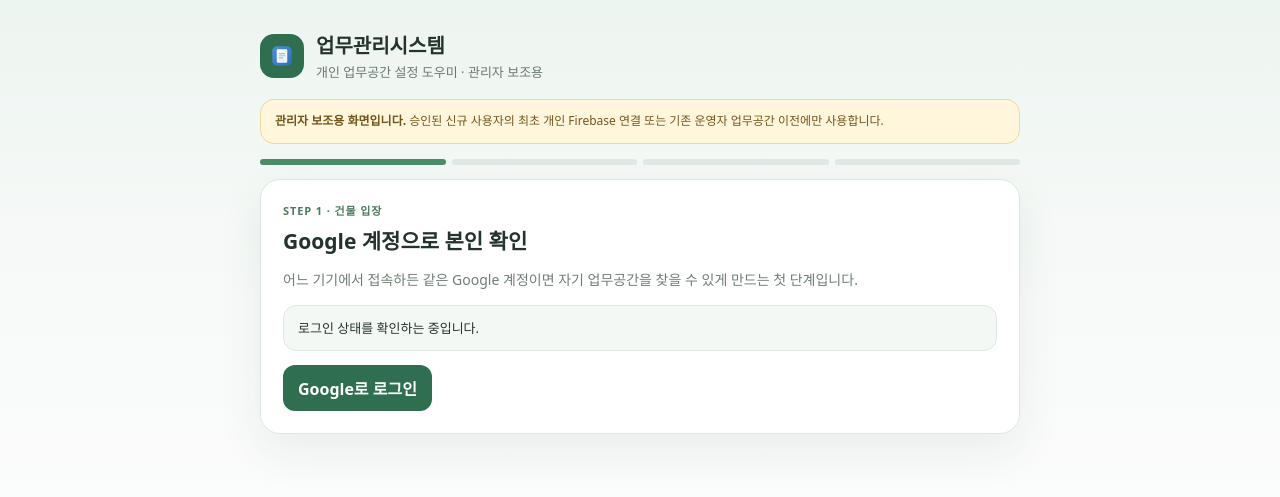
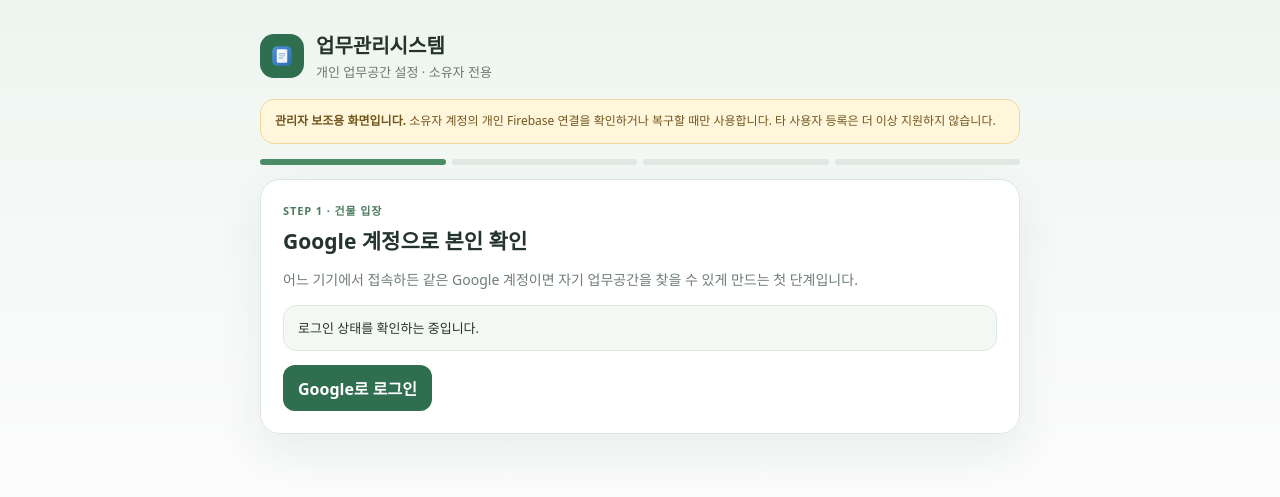
Before and after one commit to 0hoona91-sudo/work-manager-cloud, a plain HTML site: page setup.html in a window 1280 px wide. Drawn offline with Linux system fonts and the light colour scheme; no server answers.

Commit message:
Add files via upload

```diff
--- a/setup.html
+++ b/setup.html
@@ -19,10 +19,10 @@
 <div class="wrap">
   <div class="brand">
     <div class="mark"><img src="./icon.svg" alt=""></div>
-    <div><h1>업무관리시스템</h1><p>개인 업무공간 설정 도우미 · 관리자 보조용</p></div>
+    <div><h1>업무관리시스템</h1><p>개인 업무공간 설정 · 소유자 전용</p></div>
   </div>
 
-  <div class="banner"><b>관리자 보조용 화면입니다.</b> 승인된 신규 사용자의 최초 개인 Firebase 연결 또는 기존 운영자 업무공간 이전에만 사용합니다.</div>
+  <div class="banner"><b>관리자 보조용 화면입니다.</b> 소유자 계정의 개인 Firebase 연결을 확인하거나 복구할 때만 사용합니다. 타 사용자 등록은 더 이상 지원하지 않습니다.</div>
 
   <div class="progress"><div class="dot on" id="p1"></div><div class="dot" id="p2"></div><div class="dot" id="p3"></div><div class="dot" id="p4"></div></div>
 
@@ -50,7 +50,7 @@
   <section class="card hidden" id="newCard">
     <div class="step">STEP 2 · 개인 오피스 만들기</div>
     <h2>개인 Firebase를 연결해 주세요</h2>
-    <p class="muted">프로그램은 공용이지만 업무 데이터와 무료 사용량은 각 사용자의 개인 Firebase에서만 사용합니다. 신규 사용자는 새 프로젝트를 만들고, 기존 사용자는 기존 프로젝트를 그대로 연결하면 됩니다. 이 단계는 최초 입주 때 한 번만 합니다.</p>
+    <p class="muted">소유자 전용으로 운영합니다. 기존 업무공간이 정상 연결되면 새 Firebase 프로젝트를 만들 필요가 없습니다.</p>
     <div class="checklist">
       <div class="check"><b>①</b><span>Firebase에서 <b>새 프로젝트</b>를 하나 만듭니다.</span></div>
       <div class="check"><b>②</b><span>Authentication에서 <b>이메일/비밀번호</b> 로그인을 사용 설정합니다.</span></div>
@@ -96,7 +96,7 @@ import {
   signOutBuilding,
   testPrivateFirestore,
   verifyExistingWorkspace,
-} from './js/workspace-profile.js?v=20260919-v11';
+} from './js/workspace-profile.js?v=20261021-personal-only-v1';
 import { firebaseConfig as legacyFirebaseConfig, appConfig } from './js/firebase-config.js?v=20260919-v11';
 
 const $ = (s) => document.querySelector(s);
```
